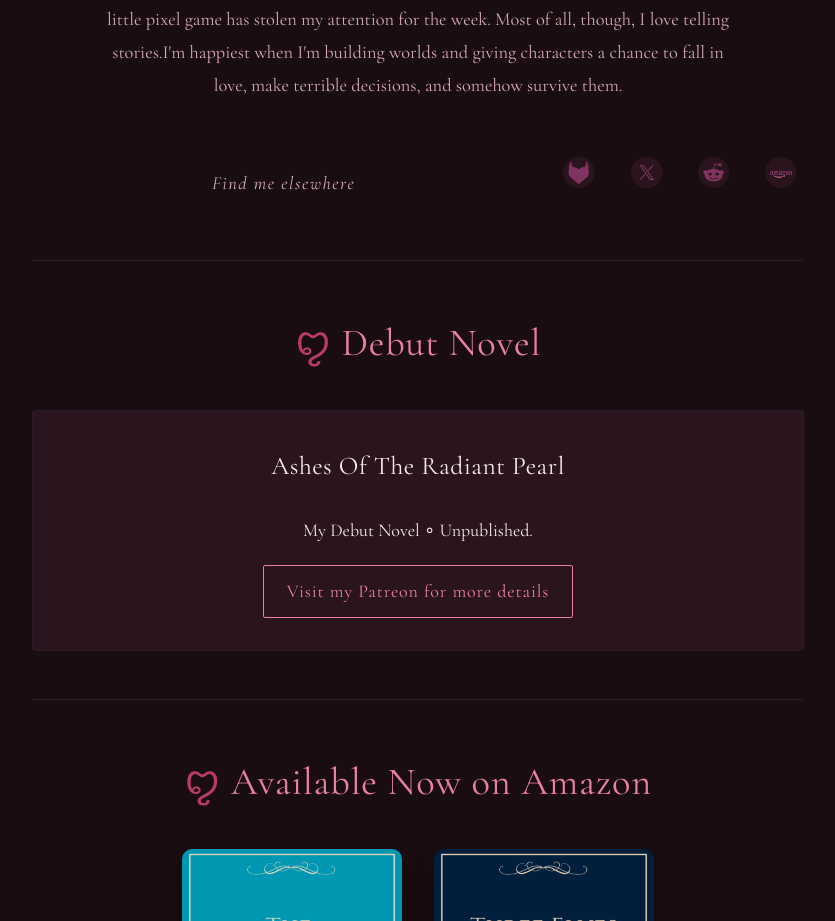
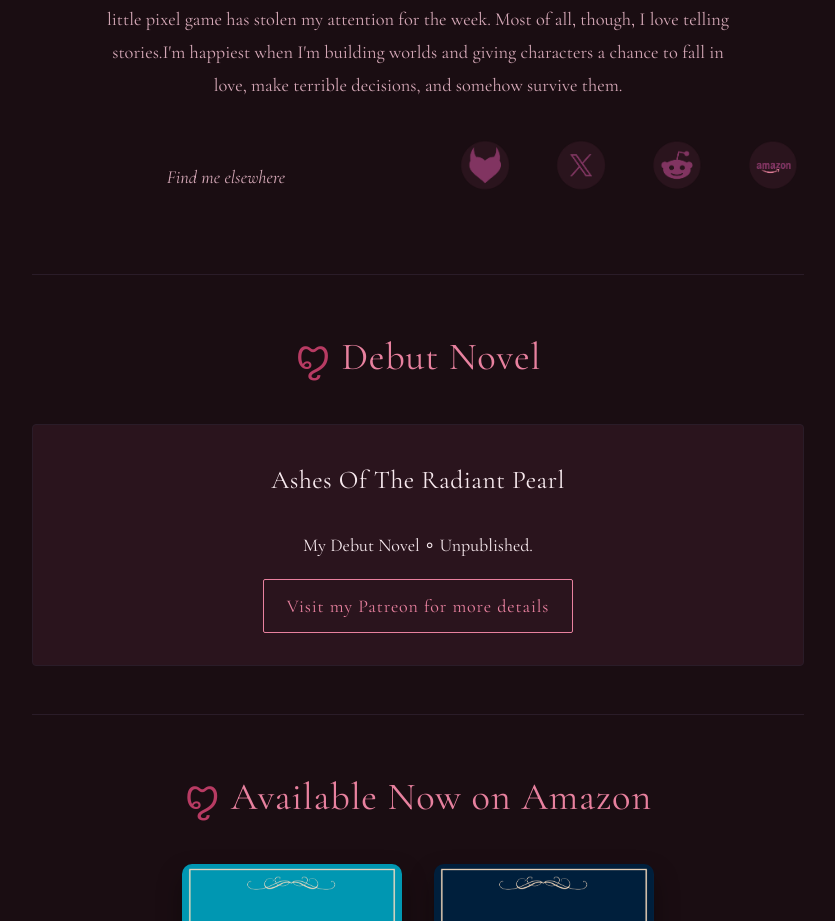
Before and after one commit to Pursefony/The-Velvet-Quill, a React (Vite) app: page / in a window 1280 px wide. Shown: the part 984-1905 px from the top of the page, without its empty margins (222-1057 px from the left). Built offline with nearby package versions, Linux system fonts and the light colour scheme.

Commit message:
changed alignment of icons

```diff
--- a/src/App.css
+++ b/src/App.css
@@ -470,37 +470,38 @@ footer {
     border-radius: 10px;
     box-shadow: 0 12px 25px rgba(0,0,0,0.35);
 }
+.social-title {
+  text-align: center;
+  color: var(--muted);
+  font-style: italic;
+  font-size: 1.4rem;
+  margin: 2.5rem 0 1rem;
+}
+
 .social-icons {
   display: flex;
   justify-content: center;
   align-items: center;
-  gap: 1.2rem;
-  margin-top: 2rem;
+  gap: 2rem;
+  margin-bottom: 1rem;
 }
 
 .social-icons a {
   display: flex;
+  justify-content: center;
   align-items: center;
-  justify-content: center;
-  width: 48px;
-  height: 48px;
-  transition: transform 0.25s ease;
+  width: 64px;
+  height: 64px;
+  transition: transform 0.25s ease, filter 0.25s ease;
 }
 
 .social-icons a:hover {
-  transform: translateY(-4px) scale(1.08);
+  transform: translateY(-5px) scale(1.1);
+  filter: drop-shadow(0 0 10px rgba(232, 129, 159, 0.6));
 }
 
 .social-icons img {
-  width: 34px;
-  height: 34px;
+  width: 52px;
+  height: 52px;
   object-fit: contain;
 }
-.social-title {
-  text-align: center;
-  color: var(--muted);
-  font-style: italic;
-  letter-spacing: 0.08em;
-  margin-top: 2rem;
-  margin-bottom: 0.75rem;
-}
```
